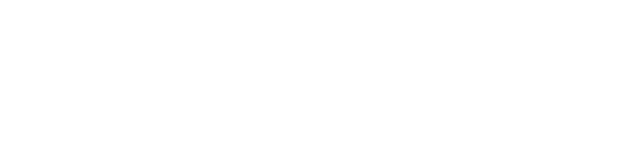
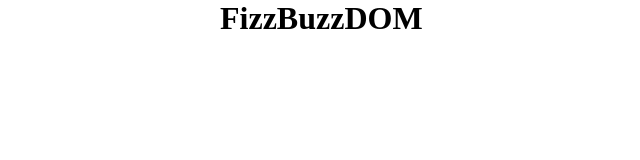
Before and after one commit to Darius104/js-fizzbuzzdom, a plain HTML site: page MILESTONE 1/index.html in a window 1280 px wide. Shown: the whole page, without its empty margins (356-996 px from the left). Drawn offline with Linux system fonts and the light colour scheme.

Commit message:
FixMilestone1

```diff
--- a/MILESTONE 1/css/style.css
+++ b/MILESTONE 1/css/style.css
@@ -0,0 +1,13 @@
+*{
+    margin: 0;
+    padding: 0;
+    box-sizing: border-box;
+}
+.container{
+    width: 10%;
+    margin: auto;
+}
+.box{
+    width: 70px;
+    height: 70px;
+}
--- a/MILESTONE 1/index.html
+++ b/MILESTONE 1/index.html
@@ -8,6 +8,14 @@
     <title>Document</title>
 </head>
 <body>
+    <div class="container">
+        <h1>FizzBuzzDOM</h1>
+
+        <div class="box">
+            <div class="m3 m5 mtot"></div>
+        </div>
+    </div>
+
 
     <script type="text/javascript" src="js/script.js"></script>
 </body>
--- a/MILESTONE 1/js/script.js
+++ b/MILESTONE 1/js/script.js
@@ -16,15 +16,14 @@ for( let z = 1; z <= 100; z++ ){
 
     if( z % 3 === 0 && z % 5 === 0){
         console.log('FizzBuzz');
-        z = z + 1;
 
     }else if( z % 3 === 0 ){
         console.log('Fizz');
-        z = z + 1;
 
     }else if( z % 5 === 0 ){
         console.log('Buzz');
-        z = z + 1;
+    }else{
+        console.log(z);
     }
-    console.log(z);
+
 }
```
